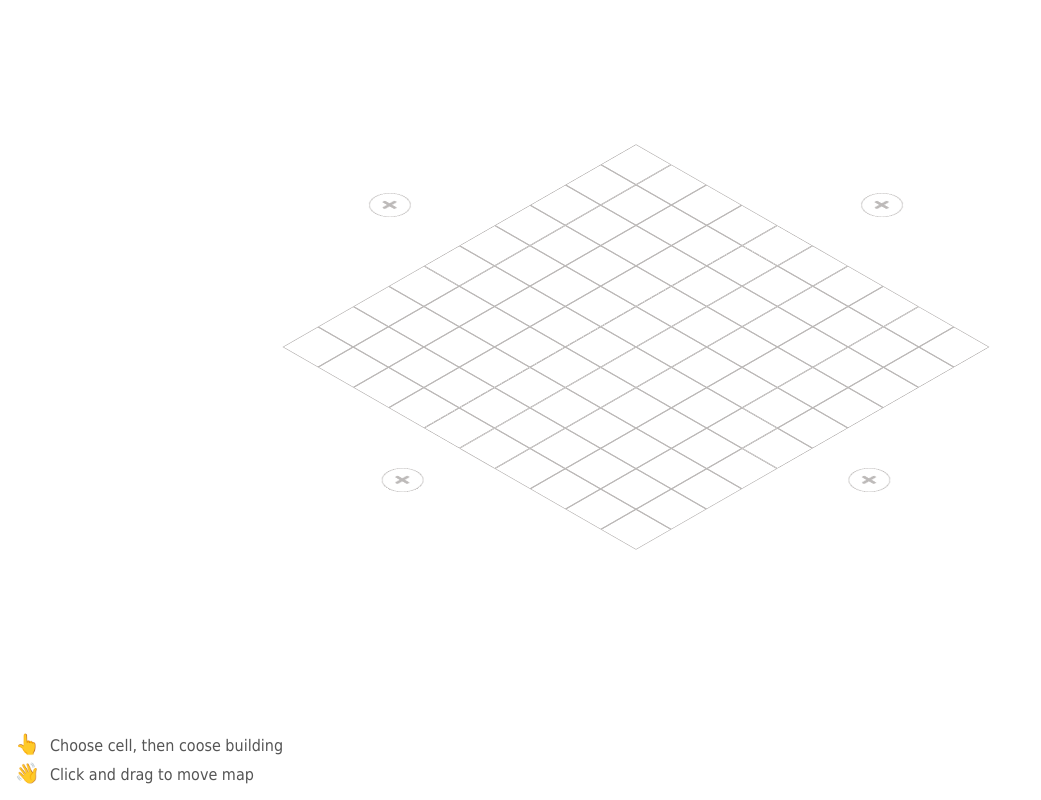
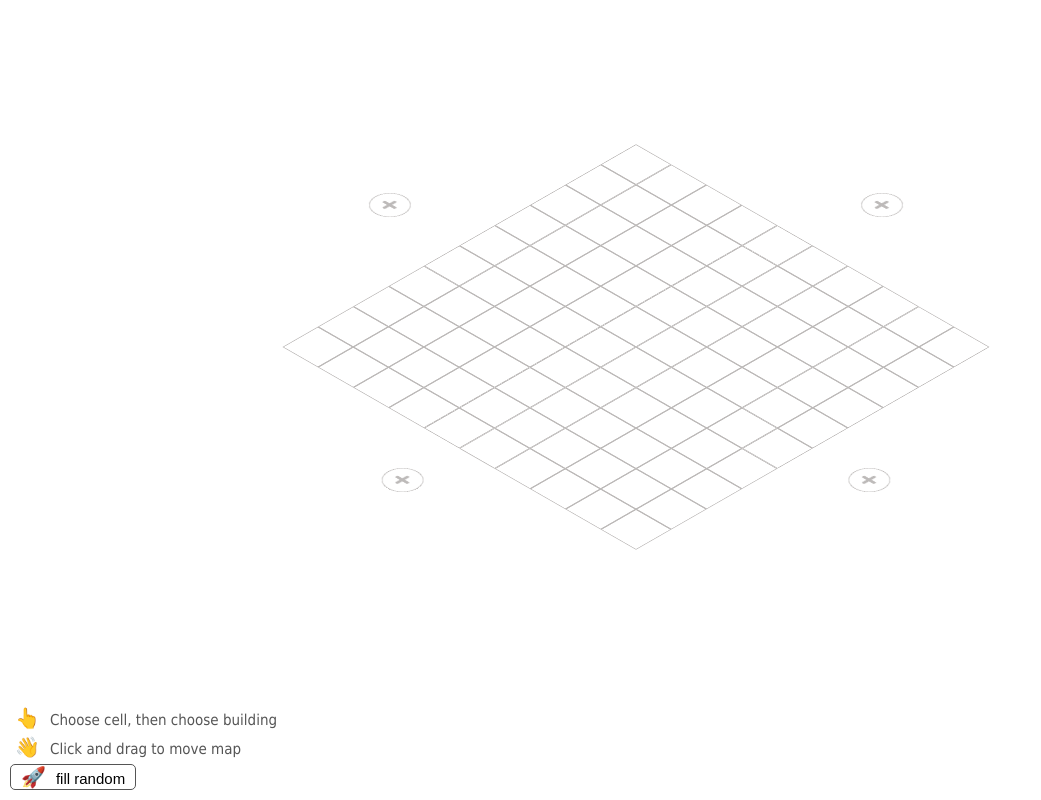
Before and after one commit to silnychyi/isometric-map-builder, a plain HTML site: page index.html in a window 1280 px wide. Shown: the top 800 px of the page, without its empty margins (0-1041 px from the left). Drawn offline with Linux system fonts and the light colour scheme.

Commit message:
random fill

```diff
--- a/css/style.css
+++ b/css/style.css
@@ -23,11 +23,17 @@ section#view {
     width: 100%;
     display: block;
     color: #555;
+    font-size: 15px;
 }
 
 .random-fill {
-    font-size: 20px;
-    background-color: #fff;
+    background-color: transparent;
+    border: 1px solid #555;
+    border-radius: 5px;
+    font-size: 15px;
+    padding: 0 10px;
+    outline: none;
+    cursor: pointer;
 }
 
 .desc p{
--- a/index.html
+++ b/index.html
@@ -21,9 +21,9 @@
         <div class="items-history">
         </div>
         <div class="desc">
-            <p><span>&#x1F446;</span>Choose cell, then coose building</p>
+            <p><span>&#x1F446;</span>Choose cell, then choose building</p>
             <p><span>&#x1F44B;</span>Click and drag to move map</p>
-            <!-- <button class="random-fill">fill random</button> -->
+            <button class="random-fill"><span>&#x1F680;</span>fill random</button>
         </div>
     </section>
 
--- a/js/main.js
+++ b/js/main.js
@@ -347,9 +347,9 @@ document.addEventListener("DOMContentLoaded", ()=>{
     })
 
 
-    // fillrandom.addEventListener("click", ()=>{
-    //     fillGrid();
-    // })
+    fillrandom.addEventListener("click", ()=>{
+        fillGrid();
+    })
 
 
 
```
